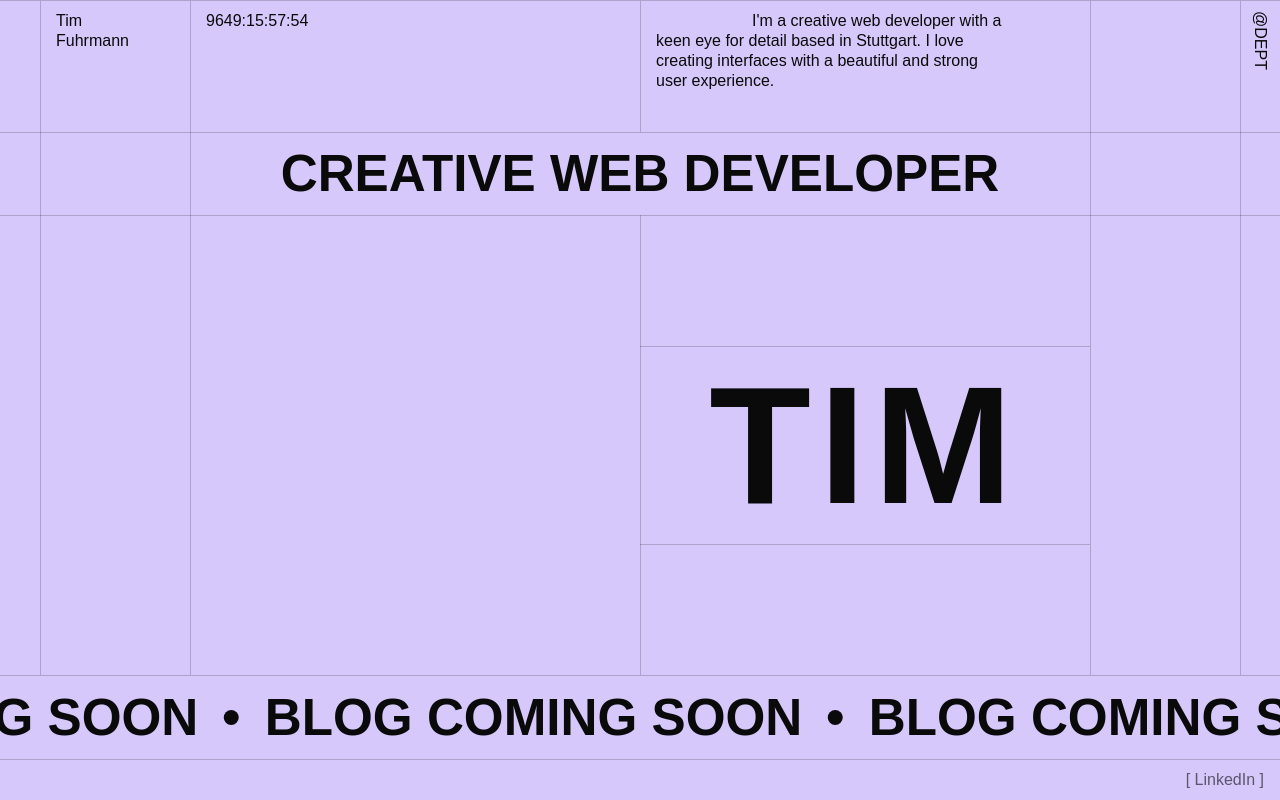
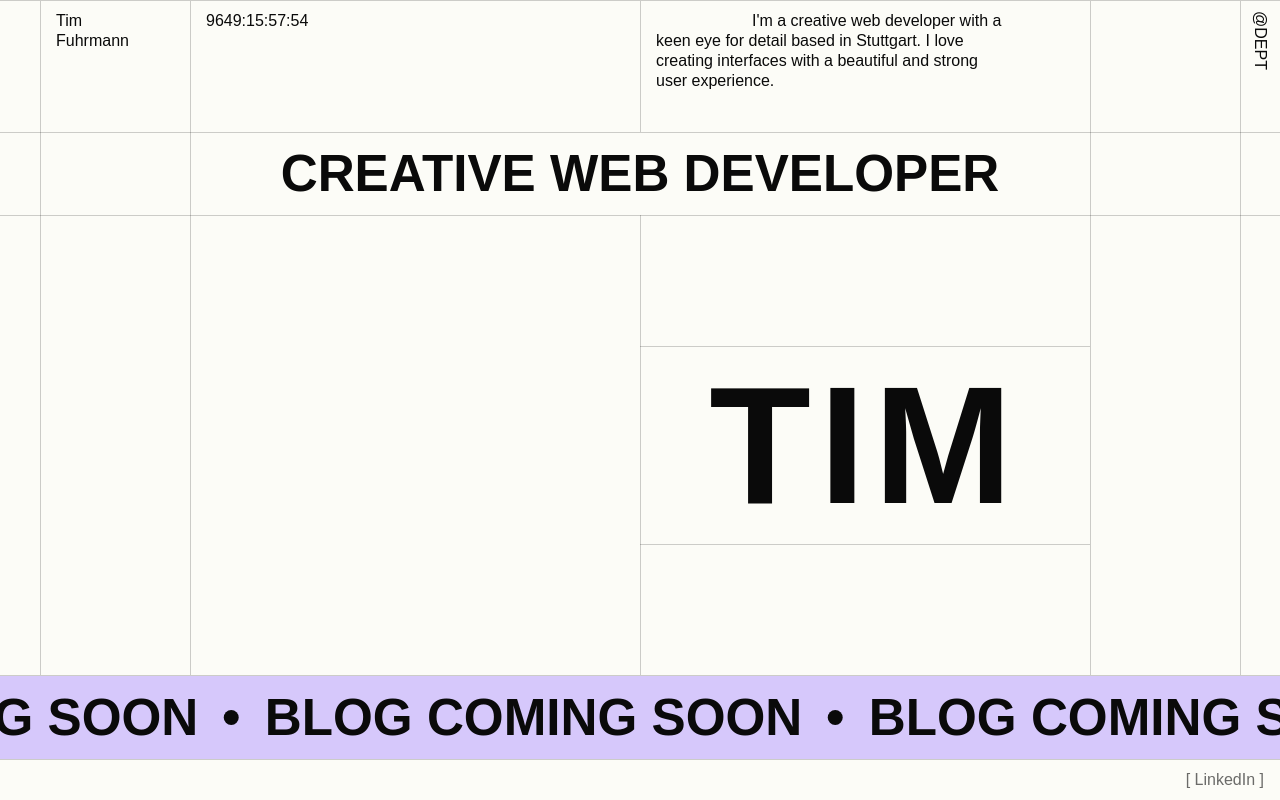
Before and after one commit to timfuhrmann/blog, a Next.js app: page / in a window 1280 px wide. Built offline with nearby package versions, Linux system fonts and the light colour scheme.

Commit message:
Update color

```diff
--- a/tailwind.config.ts
+++ b/tailwind.config.ts
@@ -14,7 +14,7 @@ const config: Config = {
           1: "#0a0a0a",
         },
         layer: {
-          0: "#d6c8fb",
+          0: "#fcfcf7",
           1: "#d6c8fb",
         },
       },
```
